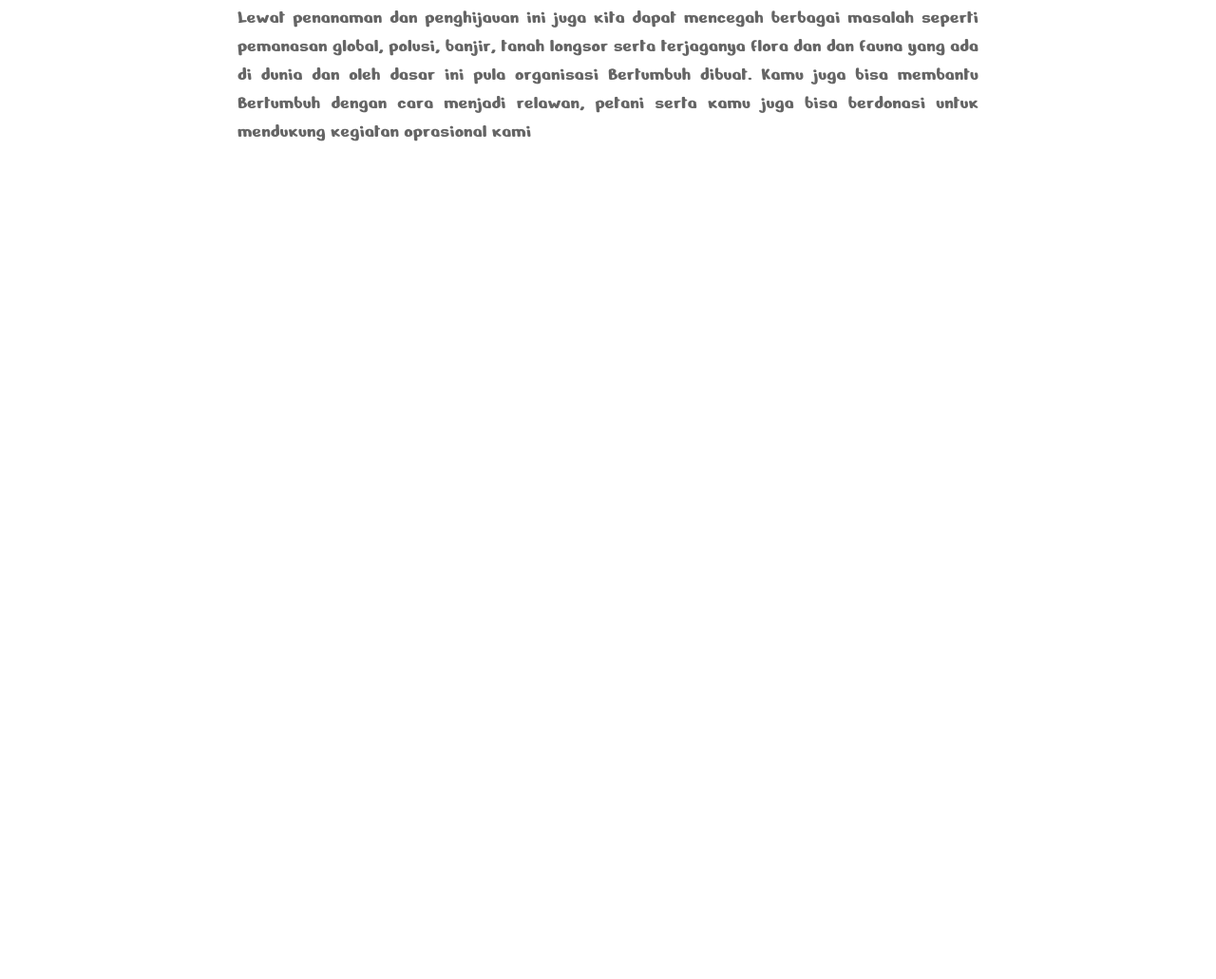
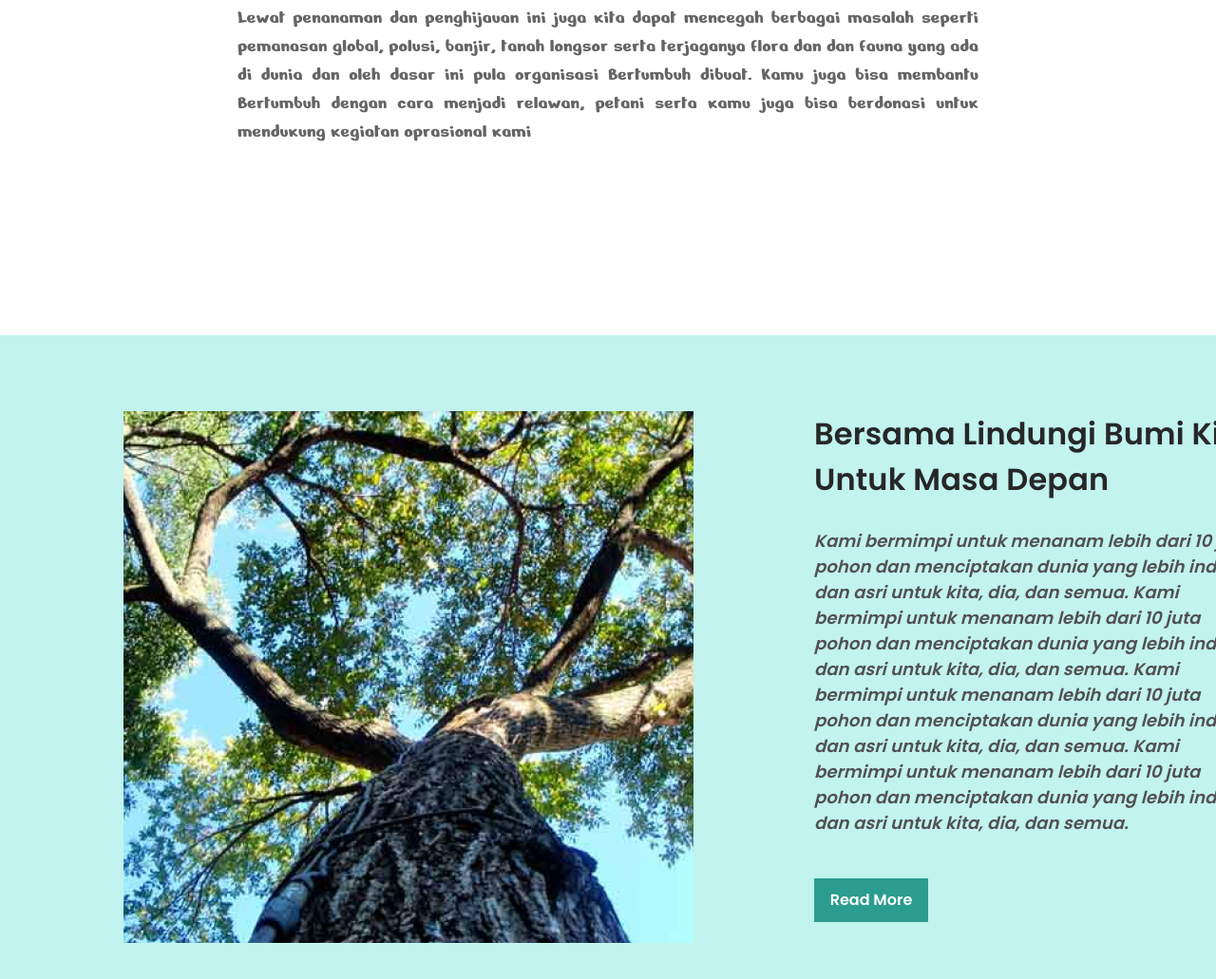
Before and after one commit to lukabakuradzee/task5, a plain HTML site: page index.html in a window 1280 px wide. Shown: the part 587-1618 px from the top of the page at 95% size. Before the commit the page ends 940 px from the top, so only its background shows below. Drawn offline with Linux system fonts and the light colour scheme; a web font is replaced by a local one.

Commit message:
section 2

```diff
--- a/css/style.css
+++ b/css/style.css
@@ -95,3 +95,59 @@ li {
   text-align: justify;
   letter-spacing: 0.005em;
 }
+
+/* section 2 */
+.section2 {
+  width: 1440px;
+  margin: 0 auto;
+  padding: 80px 0 80px 130px;
+  background-color: #C2F3EE;
+}
+
+.div_section2title {
+  width: 465px;
+  /* background-color: red; */
+  display: inline-block;
+  vertical-align: top;
+  margin-left: 123px;
+
+}
+
+.section2_heading {
+  font-family: 'Poppins';
+  font-style: normal;
+  font-weight: 500;
+  font-size: 32px;
+  line-height: 48px;
+  letter-spacing: 0.005em;
+  margin-bottom: 27px;
+  color: #272727;
+}
+
+
+.section2_paragraph {
+  font-family: 'Poppins';
+  font-style: italic;
+  font-weight: 400;
+  font-size: 18px;
+  line-height: 27px;
+  letter-spacing: 0.005em;
+  color: #515151;
+
+}
+
+.button_readmore {
+  width: 120px;
+  background-color: #2A9D8F;
+  color: #FFFFFF;
+  padding: 11px 16px;
+  border-style: none;
+  font-family: 'Poppins';
+  font-style: normal;
+  font-weight: 400;
+  font-size: 16px;
+  line-height: 24px;
+  margin-top: 45px;
+}
+
+/* section 3 */
--- a/index.html
+++ b/index.html
@@ -31,6 +31,7 @@
       Bergabung
     </button>
   </header>
+
   <!-- section 1 -->
   <section class="section1">
     <h2 class="section1_heading">Tentang Kami</h2>
@@ -38,8 +39,27 @@
 
     <p class="paragraph2">Lewat penanaman dan penghijauan ini juga kita dapat mencegah berbagai masalah seperti pemanasan global, polusi, banjir, tanah longsor serta terjaganya flora dan dan fauna yang ada di dunia dan oleh dasar ini pula organisasi Bertumbuh dibuat. Kamu juga bisa membantu Bertumbuh dengan cara menjadi relawan, petani serta kamu juga bisa berdonasi untuk mendukung kegiatan oprasional kami</p>
 
+  </section>
+
+  <!-- section 2 -->
+  <section class="section2">
+    <img src="photos/Rectangle 104 (1).png" alt="treephoto">
+    <div class="div_section2title">
+      <h2 class="section2_heading">Bersama Lindungi Bumi Kita Untuk Masa Depan</h2>
+      <p class="section2_paragraph">Kami bermimpi untuk menanam lebih dari 10 juta pohon dan menciptakan dunia yang lebih indah dan asri untuk kita, dia, dan semua. Kami bermimpi untuk menanam lebih dari 10 juta pohon dan menciptakan dunia yang lebih indah dan asri untuk kita, dia, dan semua. Kami bermimpi untuk menanam lebih dari 10 juta pohon dan menciptakan dunia yang lebih indah dan asri untuk kita, dia, dan semua. Kami bermimpi untuk menanam lebih dari 10 juta pohon dan menciptakan dunia yang lebih indah dan asri untuk kita, dia, dan semua.</p>
+
+      <button class="button_readmore">
+        Read More
+      </button>
+
+    </div>
 
   </section>
+<!-- section 3  -->
+
+<section>
+
+</section>
 
 </body>
 </html>
```
Also changed, not shown: photos/Rectangle 104 (1).png (added), 1 other file.
